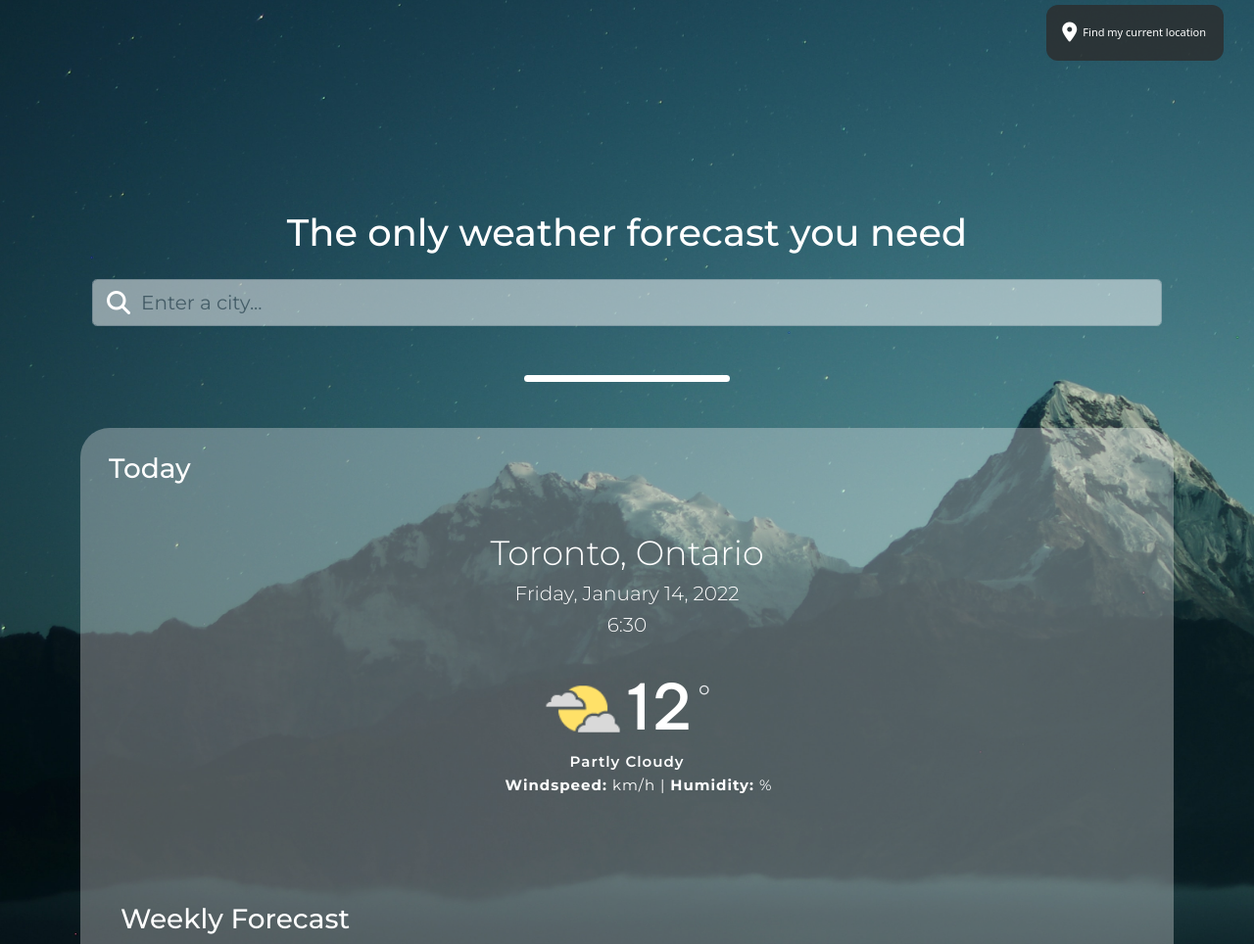
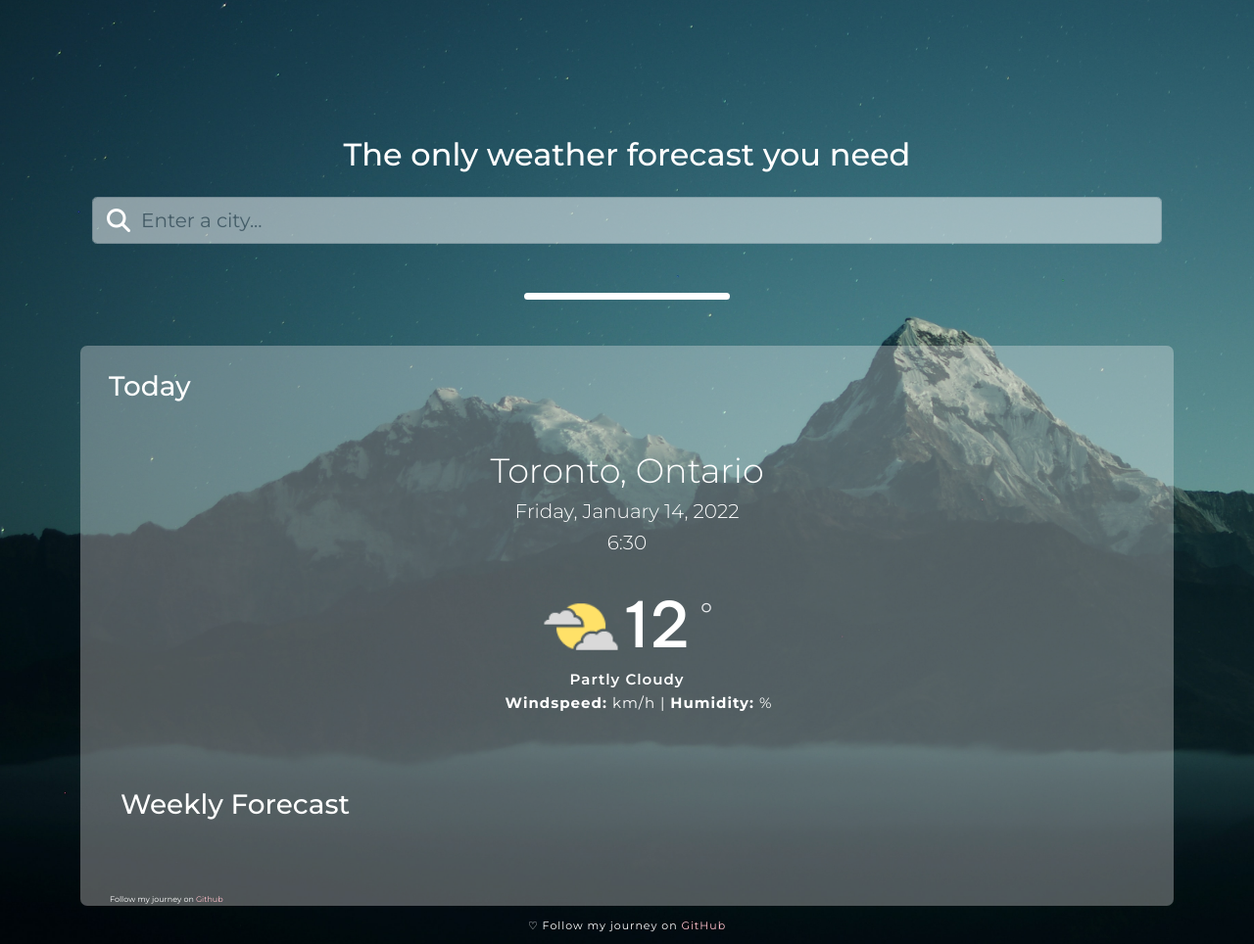
Before and after one commit to misiucodes/forecast-weatherapp, a plain HTML site: page index.html in a window 1280 px wide. Shown: the part 68-1032 px from the top of the page at 98% size. Drawn offline with nearby package versions, Linux system fonts and the light colour scheme; no server answers.

Commit message:
Removed "find my location" button and updated footer styling

```diff
--- a/index.html
+++ b/index.html
@@ -1,5 +1,6 @@
 <!DOCTYPE html>
 <html lang="en">
+
 <head>
   <meta charset="UTF-8">
   <meta http-equiv="X-UA-Compatible" content="IE=edge">
@@ -24,16 +25,12 @@
     @import url('https://fonts.googleapis.com/css2?family=Be+Vietnam+Pro:wght@300;500;600&family=Source+Sans+Pro:wght@300;400&display=swap');
   </style>
 </head>
+
 <body>
 
   <header>
     forecast
   </header>
-
-<div class="d-flex col-md-2 col-sm-2 col-lg-2 find-location">
-  <i class="fas fa-map-marker-alt icon-gps"></i>
-  <small><button class="btn-location" id="btn-location">Find my current location</button></small>
-</div>
 
   <div class="container left">
     <div class="col-md-auto col-lg-auto col-sm-auto justify-content-center weather-app-wrapper">
@@ -45,12 +42,8 @@
         <form id="search-form">
           <div class="col-sm-12 col-md-12 col-lg-12">
             <i class="fas fa-search icon-search" id="icon-search"></i>
-              <input
-                id="search-input"
-                type="search"
-                class="form-control form-control-lg opacity-50"
-                autocomplete="off"
-                placeholder="Enter a city..."/>
+            <input id="search-input" type="search" class="form-control form-control-lg opacity-50" autocomplete="off"
+              placeholder="Enter a city..." />
           </div>
         </form>
       </div>
@@ -71,13 +64,15 @@
 
             <div class="clearfix">
               <img src="img/partly_cloudy.png" id="currentWeatherIcon" class="float-left icon-cloudy" />
-        <div id="current-temp" class="current-temp">12</div><div class="degree">°</div>
+              <div id="current-temp" class="current-temp">12</div>
+              <div class="degree">°</div>
             </div>
             <div id="temp-description" class="temp-description">Partly Cloudy</div>
 
             <div class="row justify-content-evenly">
               <div class="col windhum">
-        <span id="windspeed" class="windspeed"><strong>Windspeed: </strong><span id="windspeed-units">km/h </span>  |
+                <span id="windspeed" class="windspeed"><strong>Windspeed: </strong><span id="windspeed-units">km/h
+                  </span> |
                   <span id="humidity" class="humidity"><strong>Humidity:</strong> <span id="humidity-units">%</span>
               </div>
             </div>
@@ -90,16 +85,18 @@
 
           <div id="forecast">
 
-    <small class="link-github">Follow my journey on <a href="https://github.com/misiucodes/forecast-weatherapp">Github</a></small>
+            <small class="link-github">Follow my journey on <a
+                href="https://github.com/misiucodes/forecast-weatherapp">Github</a></small>
           </div>
 
           <br />
-    <br />
-    <br />
-    <br />
 
+          </div>
+          </div>
 
+          <span class="footer">♡ Follow my journey on <a href="https://github.com/misiucodes/forecast-weatherapp">GitHub</a></span>
           <script src="script.js"></script>
 
 </body>
+
 </html>
--- a/script.js
+++ b/script.js
@@ -135,19 +135,4 @@ function formatForecastDay(timestamp) {
   return days[day];
 }
 
-function showPositionTemp(position) {
-  let latitude = position.coords.latitude;
-  let longitude = position.coords.longitude;
-  let apiKey = "ef1f6e14d39c4aa8875abd79b5398d89";
-  let apiEndPoint = `https://api.openweathermap.org/data/2.5/weather?lat=${latitude}&lon=${longitude}&appid=${apiKey}&units=metric`;
-  axios.get(apiEndPoint).then(showTemperature);
-}
-
-function getPosition(event) {
-  event.preventDefault();
-  navigator.geolocation.getPosition(showPositionTemp);
-}
-let button = document.querySelector("#btn-location");
-button.addEventListener("click", getPosition);
-
 let celciusTemperature = null;
--- a/style.css
+++ b/style.css
@@ -7,7 +7,7 @@ body {
 
 img.bg {
   width: auto;
-  height: auto;
+  max-height: auto;
 }
 
 header {
@@ -21,10 +21,10 @@ header {
 
 h1 {
   color: white;
-  margin: 220px auto 0 auto !important;
+  margin: 144px auto 0 auto !important;
   text-align: center;
   font-family: "Montserrat", sans-serif;
-  font-size: 3vw;
+  font-size: 2.5vw;
 }
 
 h2 {
@@ -92,11 +92,9 @@ input[type="search" i] {
   display: inline-block;
 }
 
-.current-location-wrapper {
-  background-color: rgb(255, 251, 251, 0.3);
-  border-radius: 30px;
-  margin-top: 6%;
-  padding: 20px 18px;
+.clearfix {
+  display: inline-block;
+  padding: 28px 0 5px 0 !important;
 }
 
 .current-location-info {
@@ -106,17 +104,11 @@ input[type="search" i] {
   text-align: center;
 }
 
-.clearfix {
-  display: inline-block;
-  padding: 28px 0 5px 0 !important;
-}
-
-.temp-description {
-  margin-top: 5px auto 2px auto;
-  font-size: 15px;
-  font-weight: 600;
-  font-family: "Montserrat", sans-serif;
-  letter-spacing: 1px;
+.current-location-wrapper {
+  background-color: rgb(255, 251, 251, 0.3);
+  border-radius: 7px;
+  margin-top: 6%;
+  padding: 20px 18px;
 }
 
 .current-temp {
@@ -176,9 +168,19 @@ input::placeholder {
 
 .link-github {
   position: relative;
+  display: block;
+  bottom: -43px;
+  text-align: left;
+  font-size: 8px;
+  font-family: "Montserrat", sans-serif;
 }
 
 .temp-description {
+  margin-top: 5px auto 2px auto;
+  font-size: 15px;
+  font-weight: 600;
+  font-family: "Montserrat", sans-serif;
+  letter-spacing: 1px;
   text-transform: capitalize;
 }
 
@@ -194,7 +196,7 @@ input::placeholder {
 }
 
 .weekly-forecast-wrapper {
-  margin-top: 10%;
+  margin-top: 7%;
   color: white;
   text-align: center;
 }
@@ -244,3 +246,18 @@ input::placeholder {
 .row {
   --bs-gutter-x: -1.5rem;
 }
+
+.footer {
+  color: white;
+  font-family: "Montserrat", sans-serif;
+  font-size: 11px;
+  text-align: center !important;
+  display: block;
+  margin-top: 12px;
+  letter-spacing: 1px;
+}
+
+a {
+  color: pink;
+  text-decoration: none;
+}
```
Lines whose indentation alone changed are shown as unchanged.
